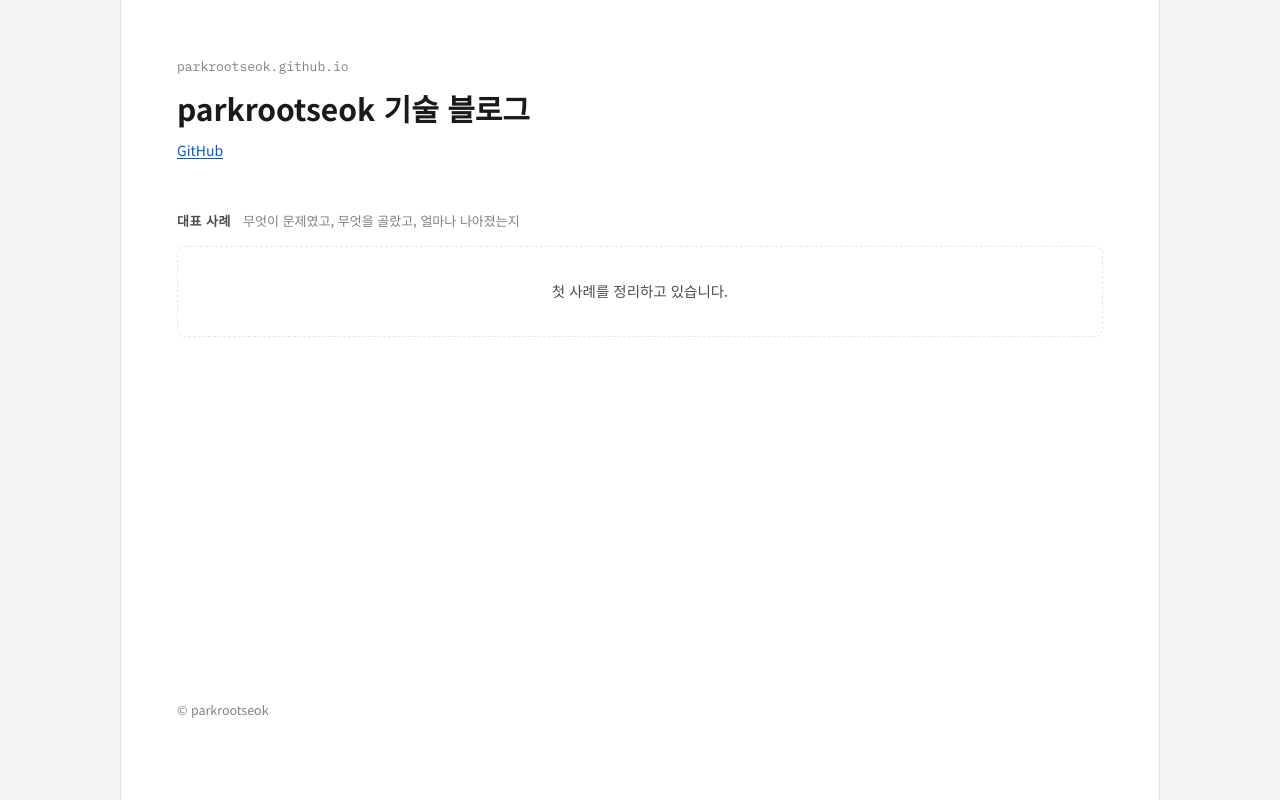
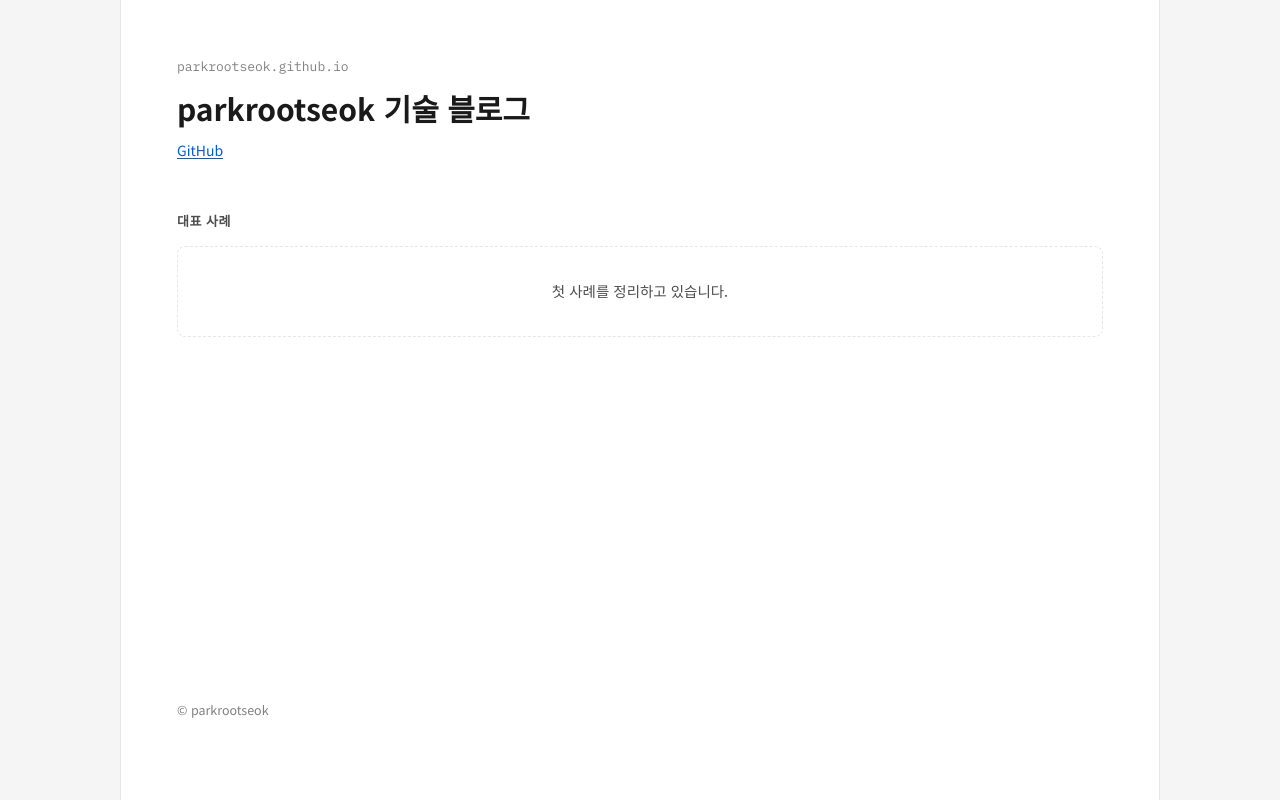
Before and after one commit to parkrootseok/parkrootseok.github.io, a plain HTML site: page index.html in a window 1280 px wide. Drawn offline with Linux system fonts and the light colour scheme.

Commit message:
fix: 대표 사례 절의 설명 문구를 뺌
Co-Authored-By: Claude Opus 5.5 <noreply@anthropic.com>

```diff
--- a/index.html
+++ b/index.html
@@ -35,7 +35,6 @@ h1 { font-size: 30px; line-height: 1.35; margin: 0; font-weight: 700; text-wrap:
 section { display: flex; flex-direction: column; gap: 14px; }
 .sec-head { display: flex; flex-wrap: wrap; align-items: baseline; gap: 4px 12px; }
 h2 { font-size: 13px; font-weight: 700; color: var(--ink-2); letter-spacing: 0.04em; margin: 0; }
-.sec-note { font-size: 13px; color: var(--gray); }
 
 /* 대표 사례 카드: 결과 수치가 먼저 보이게 */
 .cases { display: grid; grid-template-columns: 1fr; gap: 16px; }
@@ -85,7 +84,6 @@ footer { margin-top: auto; font-size: 12.5px; color: var(--gray); }
   <section aria-labelledby="cases-title">
     <div class="sec-head">
       <h2 id="cases-title">대표 사례</h2>
-      <span class="sec-note">무엇이 문제였고, 무엇을 골랐고, 얼마나 나아졌는지</span>
     </div>
     <div class="cases"><!-- 사례 상세 글(쓰임: 포트폴리오)을 올릴 때 맨 앞에 하나씩 더한다. 수치는 검증된 성과 카드 값만 쓴다. 형식:
       <a class="case" href="posts/{주소용 이름}/">
```
